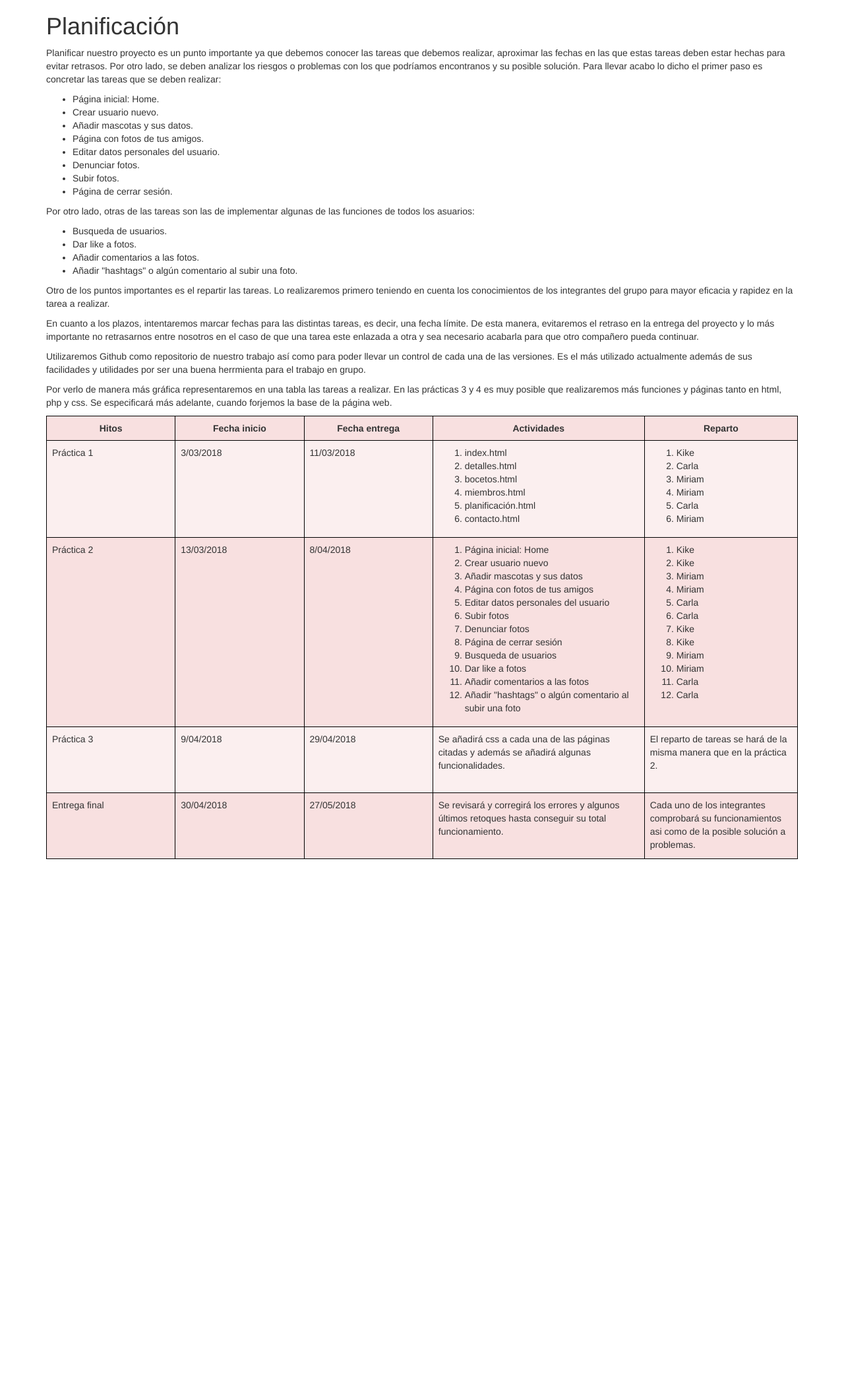
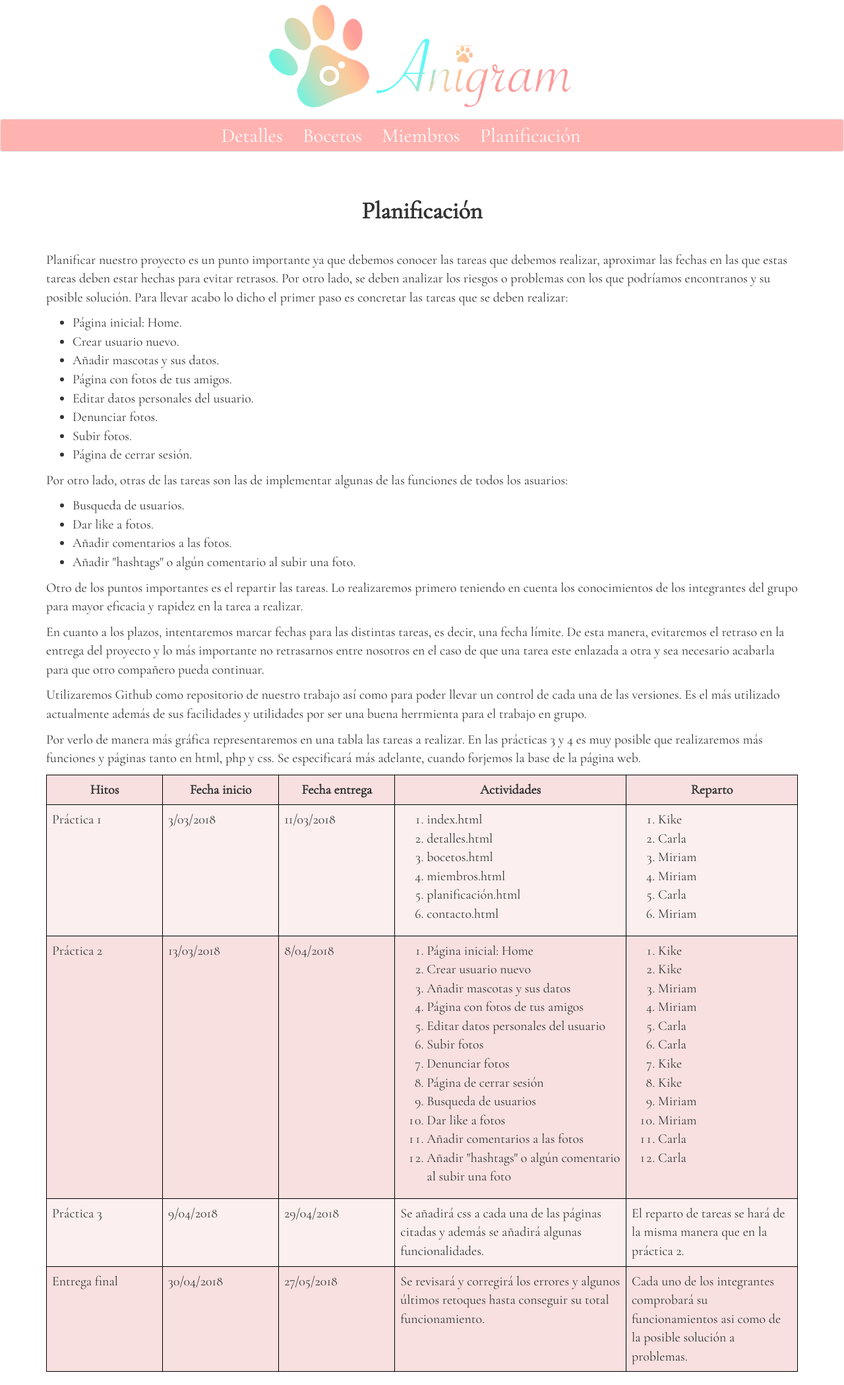
Before and after one commit to enrifuer/Anigram, a PHP site: page /planificacion.html in a window 1280 px wide. Shown: the whole page at 66% size. Before the commit the page ends 1302 px from the top, so only its background shows below. Run offline with PHP 8.4, Linux system fonts and the light colour scheme.

Commit message:
no message

```diff
--- a/css/Styles.css
+++ b/css/Styles.css
@@ -81,11 +81,12 @@
 	border: black 1px solid;
 }
 #tablahitos td{
-	height: 100px;
+	height: 20px;
 	width: 100px;
 	border: black 1px solid;
 }
 #tablahitos{
+
 	border: black 1px solid;
 }
 tr:nth-child(even){
@@ -94,6 +95,11 @@
 tr:nth-child(odd){
    background: #F8E0E0;
 }
+th,td{
+	font-family: "Cormorant Garamond", serif !important;
+	font-size: 20px;
+}
+
 
 /*------- MIEMBROS ---------*/
 #Descripcion{
--- a/css/tablaPlanificacion.css
+++ /dev/null
@@ -1,20 +0,0 @@
-
-#tablahitos th {
-	text-align: center;
-	border: black 1px solid;
-}
-#tablahitos td{
-	height: 100px;
-	width: 100px;
-	border: black 1px solid;
-
-}
-#tablahitos{
-	border: black 1px solid;
-}
-tr:nth-child(even){
-   background: #FBEFEF;
-}
-tr:nth-child(odd){
-   background: #F8E0E0;
-}
--- a/planificacion.html
+++ b/planificacion.html
@@ -3,17 +3,40 @@
 <html>
 	<head>
 	<meta charset="UTF-8">
-	<link rel="stylesheet" type="text/css" href="css/tablaPlanificacion.css" media="all"/>
-	<link rel="stylesheet" type="text/css" href="css/bodyPlanificacion.css" media="all"/>
+	<link href="https://fonts.googleapis.com/css?family=Cormorant+Garamond" rel="stylesheet">
+	<link rel="stylesheet" type="text/css" href="css/Styles.css" media="all"/>
 	<!--Librerias de bootstrap-->
 	<link rel="stylesheet" href="https://maxcdn.bootstrapcdn.com/bootstrap/3.3.7/css/bootstrap.min.css"/>
 	<script src="https://ajax.googleapis.com/ajax/libs/jquery/3.3.1/jquery.min.js"></script>
 	<script src="https://maxcdn.bootstrapcdn.com/bootstrap/3.3.7/js/bootstrap.min.js"></script>
 	<title>Planificación</title>
 	</head>
+
+	<!--insercion del favicon y del titulo de la pagina-->
+	<link rel="icon" href="Assets/img/PataIcon.ico" sizes="16x16" type="image/ico">
+</head>
 	<body>
-	<div class="container">
-      <h1> Planificación</h1>
+
+<div class="center"><a title="Inicio" href="index.html"><img src="Assets/img/Logo-Completo.png" alt="Logo" width="500" height="180" /></a></div>
+
+<nav class="navbar navbar-default " role="navigation">
+
+    <!--Contenido y enlaces del menu-->
+    <div class="navbar-collapse collapse">
+        <ul class="nav navbar-nav navbar-center">
+            <li><a href="detalles.html">Detalles</a></li>
+            <li><a href="bocetos.html">Bocetos</a></li>
+            <li><a href="miembros.html">Miembros</a></li>
+            <li><a href="planificacion.html">Planificación</a></li>
+            <li><a href="contacto.html">Contacto</a></li>
+        </ul>
+    </div>
+</nav>
+
+	 <div class="container">
+	 <div id="Descripcion" class="row center">
+      <h1 class="bold"> Planificación</h1>
+	 </div>
     <p>
 		 Planificar nuestro proyecto es un punto importante ya que debemos conocer las tareas
 		 que debemos realizar, aproximar las fechas en las que estas tareas deben estar hechas
@@ -105,7 +128,7 @@
 	<td>8/04/2018</td>
 
 	<td>
-	<ol>
+	<ol id="lista">
 	<li>Página inicial: Home</li>
 	<li>Crear usuario nuevo</li>
 	<li>Añadir mascotas y sus datos</li>
@@ -119,9 +142,8 @@
 	<li>Añadir comentarios a las fotos</li>
 	<li>Añadir "hashtags" o algún comentario al subir una foto</li>
 	</ol>
-
 	<td>
-	<ol>
+	<ol id="lista">
 	<li>Kike</li>
 	<li>Kike</li>
 	<li>Miriam</li>
@@ -135,6 +157,7 @@
 	<li>Carla</li>
 	<li>Carla</li>
 	</ol>
+
 	</td>
 	</tr>
 
```
Also changed, not shown: detalles.html (+22 -1 lines).
